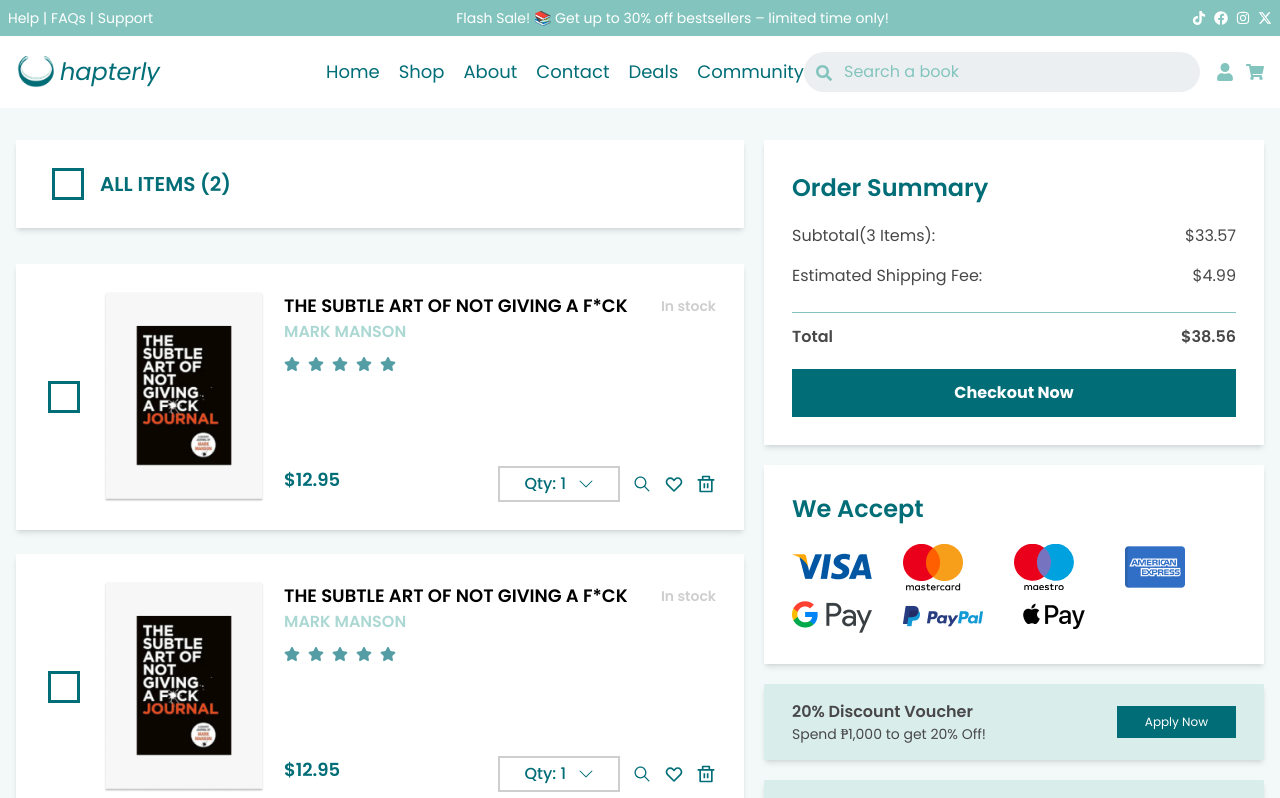
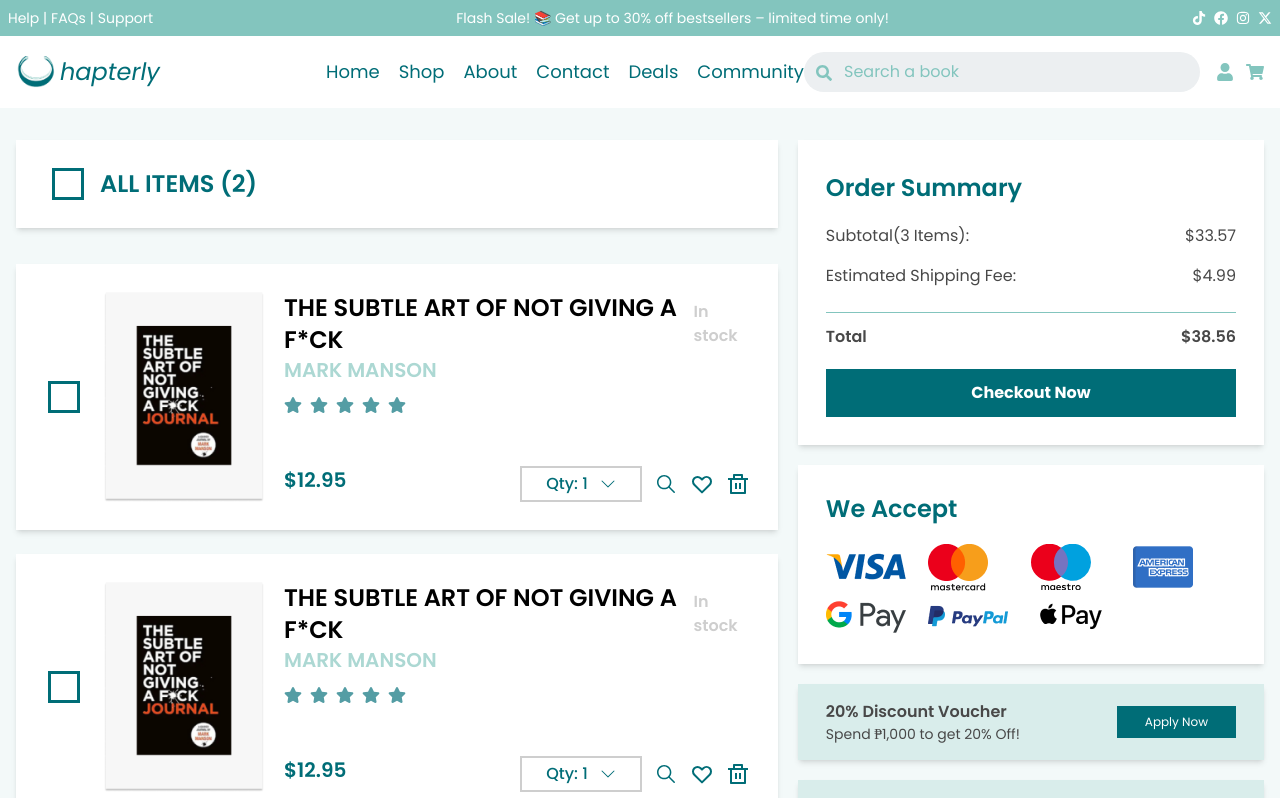
Before and after one commit to jamesricarte/Chapterly-Ecommerce, a React (Vite) app in the folder client/: page /cart in a window 1280 px wide. Shown: the top 798 px of the page. Built offline with nearby package versions, Linux system fonts and the light colour scheme; a web font is replaced by a local one.

Commit message:
Fix cart page

```diff
--- a/client/src/pages/Cart/Cart.jsx
+++ b/client/src/pages/Cart/Cart.jsx
@@ -26,7 +26,7 @@
           <div className="flex flex-col flex-grow ">
             <div className="flex items-center w-full gap-4 bg-white shadow-md pl-9 py-7">
               <div className="w-8 h-8 border-[3px] border-primary-500"></div>
-              <h3 className="text-xl font-semibold text-primary-500">
+              <h3 className="text-2xl font-semibold text-primary-500">
                 ALL ITEMS (2)
               </h3>
             </div>
@@ -42,17 +42,17 @@
                 <div className="flex flex-col justify-between w-full">
                   <div>
                     <div className="flex items-center justify-between w-full">
-                      <h2 className="text-lg font-semibold text-black">
+                      <h2 className="text-2xl font-semibold text-black">
                         THE SUBTLE ART OF NOT GIVING A F*CK
                       </h2>
-                      <p className="font-semibold text-[#CECECE] text-sm">
+                      <p className="font-semibold text-[#CECECE] text-base">
                         In stock
                       </p>
                     </div>
-                    <h3 className="font-semibold text-md text-secondary-300">
+                    <h3 className="text-xl font-semibold text-secondary-300">
                       MARK MANSON
                     </h3>
-                    <div className="flex gap-2 mt-3 text-md text-primary-300">
+                    <div className="flex gap-2 mt-3 text-lg text-primary-300">
                       <FaStar />
                       <FaStar />
                       <FaStar />
@@ -61,7 +61,7 @@
                     </div>
                   </div>
                   <div className="flex justify-between">
-                    <h4 className="text-lg font-semibold text-primary-500">
+                    <h4 className="text-xl font-semibold text-primary-500">
                       $12.95
                     </h4>
                     <div className="flex items-center gap-3 text-primary-500">
@@ -70,7 +70,7 @@
                         <BsChevronDown />
                       </div>
 
-                      <div className="flex items-center gap-3 text-xl text-primary-500">
+                      <div className="flex items-center gap-3 text-2xl text-primary-500">
                         <IoIosSearch />
                         <HiOutlineHeart />
                         <RiDeleteBinLine />
@@ -91,17 +91,17 @@
                 <div className="flex flex-col justify-between w-full">
                   <div>
                     <div className="flex items-center justify-between w-full">
-                      <h2 className="text-lg font-semibold text-black">
+                      <h2 className="text-2xl font-semibold text-black">
                         THE SUBTLE ART OF NOT GIVING A F*CK
                       </h2>
-                      <p className="font-semibold text-[#CECECE] text-sm">
+                      <p className="font-semibold text-[#CECECE] text-base">
                         In stock
                       </p>
                     </div>
-                    <h3 className="font-semibold text-md text-secondary-300">
+                    <h3 className="text-xl font-semibold text-secondary-300">
                       MARK MANSON
                     </h3>
-                    <div className="flex gap-2 mt-3 text-md text-primary-300">
+                    <div className="flex gap-2 mt-3 text-lg text-primary-300">
                       <FaStar />
                       <FaStar />
                       <FaStar />
@@ -110,7 +110,7 @@
                     </div>
                   </div>
                   <div className="flex justify-between">
-                    <h4 className="text-lg font-semibold text-primary-500">
+                    <h4 className="text-xl font-semibold text-primary-500">
                       $12.95
                     </h4>
                     <div className="flex items-center gap-3 text-primary-500">
@@ -119,7 +119,7 @@
                         <BsChevronDown />
                       </div>
 
-                      <div className="flex items-center gap-3 text-xl">
+                      <div className="flex items-center gap-3 text-2xl">
                         <IoIosSearch />
                         <HiOutlineHeart />
                         <RiDeleteBinLine />
```
